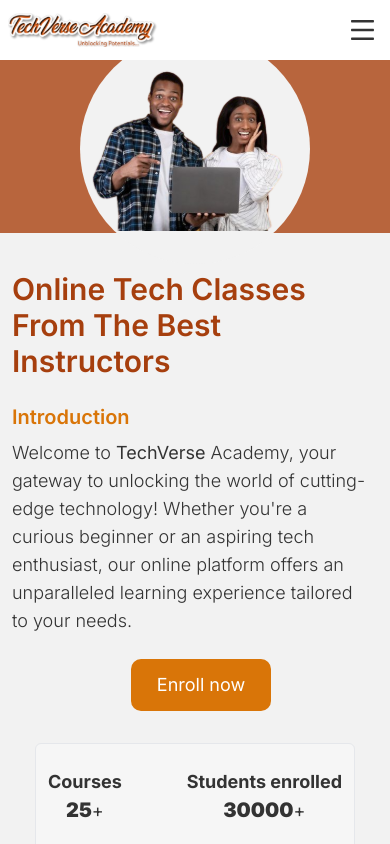
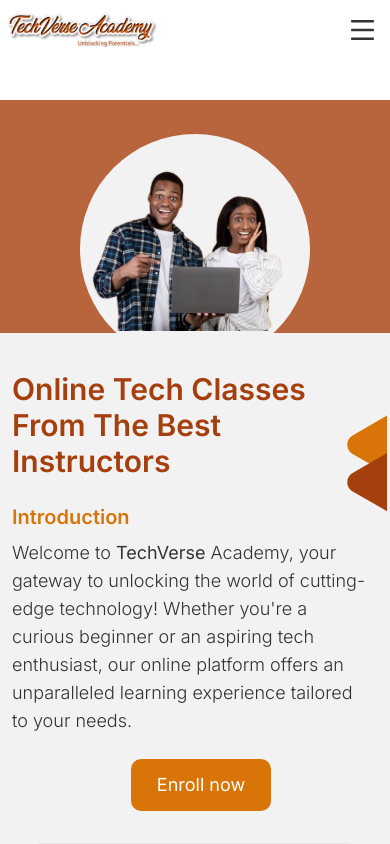
Before and after one commit to brytebee/____10nth_Mnoht___, a Next.js app: page / in a window 390 px wide. Shown: the top 844 px of the page. Built offline with nearby package versions, Linux system fonts and the light colour scheme.

Commit message:
:art: Fixes
Completed fixes

```diff
--- a/src/components/courses/CourseCard.tsx
+++ b/src/components/courses/CourseCard.tsx
@@ -14,7 +14,7 @@ const CourseCard = () => {
         <div
           key={i}
           className="mb-[20px] p-[30px] md:w-[100%]
-            md:h-[344px] bg-[#fff] rounded-[10px]
+            md:h-[400px] lg:h-[344px] bg-[#fff] rounded-[10px]
             md:flex md:flex-col lg:flex lg:flex-row lg:gap-[70px] md:mb-[30px] lg:px-[60px] md:py-[1px] items-center lg:items-center m-auto z-50 md:items-start box-border"
         >
           <ul className="p-0">
--- a/src/components/courses/Courses.tsx
+++ b/src/components/courses/Courses.tsx
@@ -17,7 +17,7 @@ interface Props {
 const Courses: React.FC<Props> = (props) => {
   return (
     <div className=" px-[20px] bg-[#F2F2F2] md:px-16 py-1 lg:px[16px]">
-      <div className="static z-10 mt-[100px]">
+      <div className="static z-10">
         <Carousel />
       </div>
       <div className="w-[100%] md:mt-6 mb-[70px] lg:h-[350px] ">
--- a/src/components/courses/coursesCourasel/CoursesCourasel.tsx
+++ b/src/components/courses/coursesCourasel/CoursesCourasel.tsx
@@ -95,7 +95,7 @@ const CustomCarousel = () => {
           ))}
         </Carousel>
       </div>
-      <div className="md:flex justify-between w-100% md:px-2 hidden md:block md:mt-[50px]">
+      <div className="md:flex justify-between w-100% md:px-2 hidden md:block md:mt-[40px] lg:mt-0">
         <button onClick={handlePrevClick} className={styles.btn}>
           <Image src={leftArrow} alt="Previous" width={48} height={48} />
         </button>
--- a/src/components/home/Hero.tsx
+++ b/src/components/home/Hero.tsx
@@ -2,6 +2,8 @@ import React from 'react';
 import Image from 'next/image';
 import HeroImage from '../../../public/svgs/hero-img.svg';
 import DesktopHeroBg from '../../../public/svgs/hero_bg.svg';
+import polygon1 from '../../../public/svgs/Polygon-1.svg';
+import polygon2 from '../../../public/svgs/Polygon-2.svg';
 import Link from 'next/link';
 
 type Props = {};
@@ -20,9 +22,25 @@ export default function Hero({}: Props) {
           </div>
         </div>
         <div className="flex flex-col gap-6 pl-3">
-          <h1 className="text-hero-header w-[296px] text-3xl font-semibold">
+          <h1 className="text-hero-header w-[296px] text-3xl font-semibold border-box">
             Online Tech Classes From The Best Instructors
           </h1>
+          <ul className=" md:hidden ml-[86%] absolute">
+            {' '}
+            <Image
+              src={polygon1}
+              height={40}
+              width={40}
+              alt="polygon"
+            />
+            <Image
+              src={polygon2}
+              height={40}
+              width={40}
+              alt="polygon"
+              className=" mt-[-110px]"
+            />
+          </ul>
           <div className="flex flex-col gap-2">
             <h2 className="text-primary text-xl font-semibold">Introduction</h2>
             <p className="w-[95%] text-lg text-body font-light">
--- a/src/components/navbar/NavBar.tsx
+++ b/src/components/navbar/NavBar.tsx
@@ -19,8 +19,8 @@ const NavBar = () => {
   ];
 
   return (
-    <nav className="bg-inherit w-full relative fixed">
-      <div className="flex items-center justify-between mx-auto py-3 px-2 md:px-1 lg:mx-0 lg:px-8 fixed bg-[#fff] z-10 w-full top-0">
+    <nav className="bg-inherit w-full relative fixed mb-[100px]">
+      <div className="flex items-center justify-between mx-auto py-3 px-2 md:px-1 lg:mx-0 lg:px-8 fixed bg-[#fff] z-10 w-full top-0 ">
         <Link href="/" className="flex items-center">
           <Image
             src={TechverseLogo}
```
Lines whose indentation alone changed are shown as unchanged.
